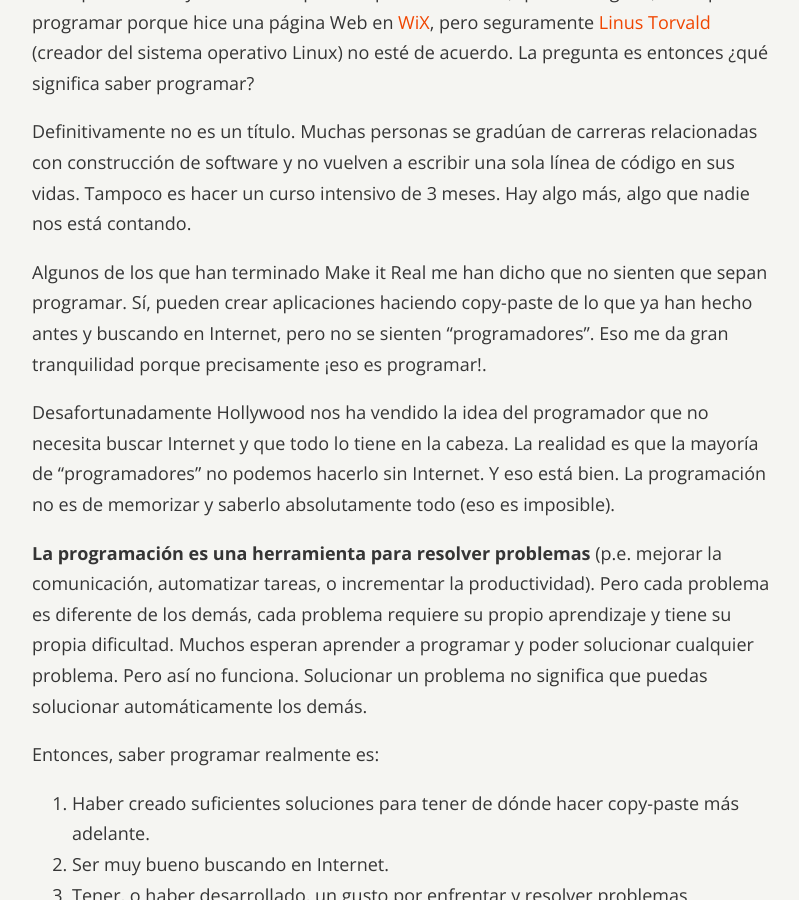
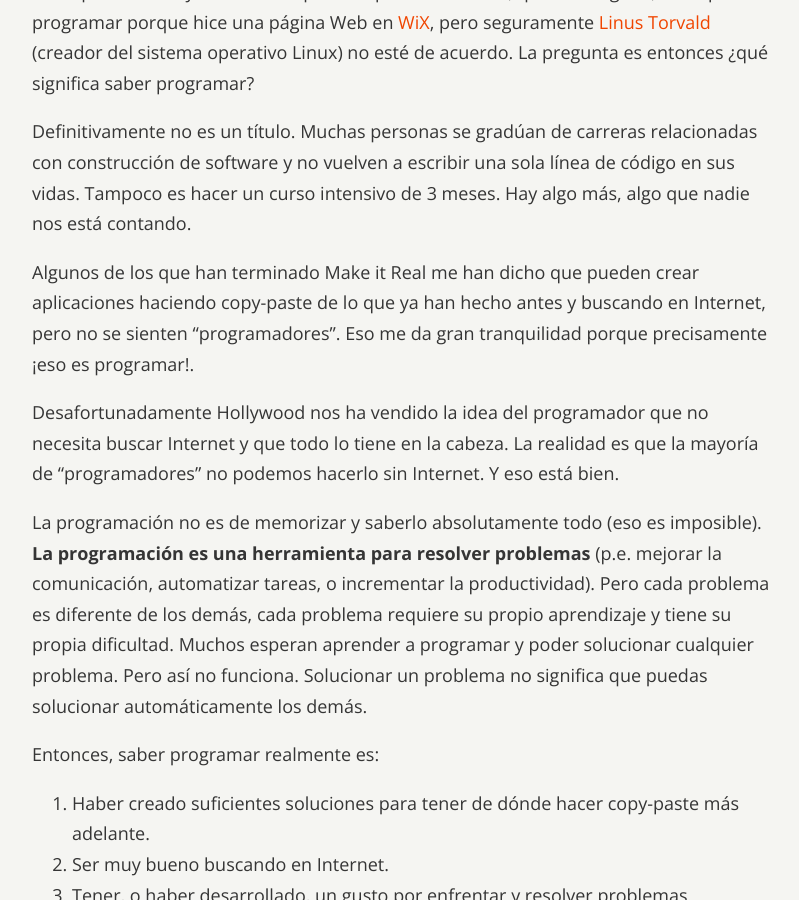
Before and after one commit to simonhoyos/blog, a Jekyll site: the page built from _posts/2015-06-03-saber-programar-y-como-aprender.markdown, in a window 1280 px wide and 900 px high, scrolled down 453 px. Shown: the whole window, without its empty margins (233-1032 px from the left). Built offline with Jekyll 4.4.1, drawn with Linux system fonts in a browser that asks for light colours; nearby versions of some CDN libraries; comment, search, counter and statistics services are not loaded; a style sheet for code colours, icons or effects is not loaded; some of the changed text lies outside the part shown.

Commit message:
Update "Saber programar y como aprender"

```diff
--- a/_posts/2015-06-03-saber-programar-y-como-aprender.markdown
+++ b/_posts/2015-06-03-saber-programar-y-como-aprender.markdown
@@ -9,11 +9,11 @@ Estamos acostumbrados a dividir el mundo en dos: los buenos de los malos, los ri
 
 Definitivamente no es un título. Muchas personas se gradúan de carreras relacionadas con construcción de software y no vuelven a escribir una sola línea de código en sus vidas. Tampoco es hacer un curso intensivo de 3 meses. Hay algo más, algo que nadie nos está contando.
 
-Algunos de los que han terminado Make it Real me han dicho que no sienten que sepan programar. Sí, pueden crear aplicaciones haciendo copy-paste de lo que ya han hecho antes y buscando en Internet, pero no se sienten “programadores”. Eso me da gran tranquilidad porque precisamente ¡eso es programar!.
+Algunos de los que han terminado Make it Real me han dicho que pueden crear aplicaciones haciendo copy-paste de lo que ya han hecho antes y buscando en Internet, pero no se sienten “programadores”. Eso me da gran tranquilidad porque precisamente ¡eso es programar!.
 
-Desafortunadamente Hollywood nos ha vendido la idea del programador que no necesita buscar Internet y que todo lo tiene en la cabeza. La realidad es que la mayoría de "programadores" no podemos hacerlo sin Internet. Y eso está bien. La programación no es de memorizar y saberlo absolutamente todo (eso es imposible).
+Desafortunadamente Hollywood nos ha vendido la idea del programador que no necesita buscar Internet y que todo lo tiene en la cabeza. La realidad es que la mayoría de "programadores" no podemos hacerlo sin Internet. Y eso está bien.
 
-**La programación es una herramienta para resolver problemas** (p.e. mejorar la comunicación, automatizar tareas, o incrementar la productividad). Pero cada problema es diferente de los demás, cada problema requiere su propio aprendizaje y tiene su propia dificultad. Muchos esperan aprender a programar y poder solucionar cualquier problema. Pero así no funciona. Solucionar un problema no significa que puedas solucionar automáticamente los demás.
+La programación no es de memorizar y saberlo absolutamente todo (eso es imposible). **La programación es una herramienta para resolver problemas** (p.e. mejorar la comunicación, automatizar tareas, o incrementar la productividad). Pero cada problema es diferente de los demás, cada problema requiere su propio aprendizaje y tiene su propia dificultad. Muchos esperan aprender a programar y poder solucionar cualquier problema. Pero así no funciona. Solucionar un problema no significa que puedas solucionar automáticamente los demás.
 
 Entonces, saber programar realmente es:
 
```
Also changed, not shown: other parts of _posts/2015-06-03-saber-programar-y-como-aprender.markdown (+1 -1 lines).
